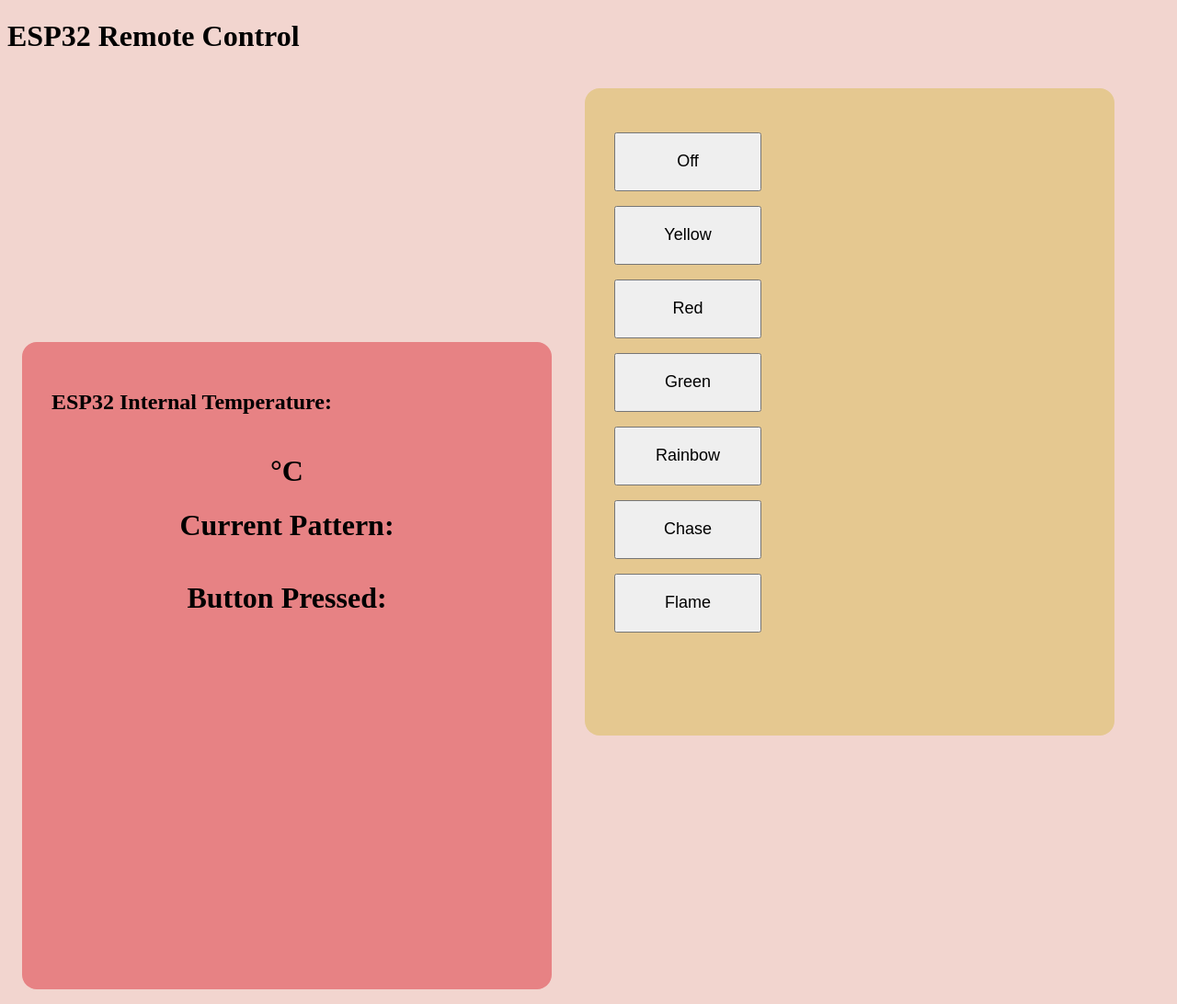
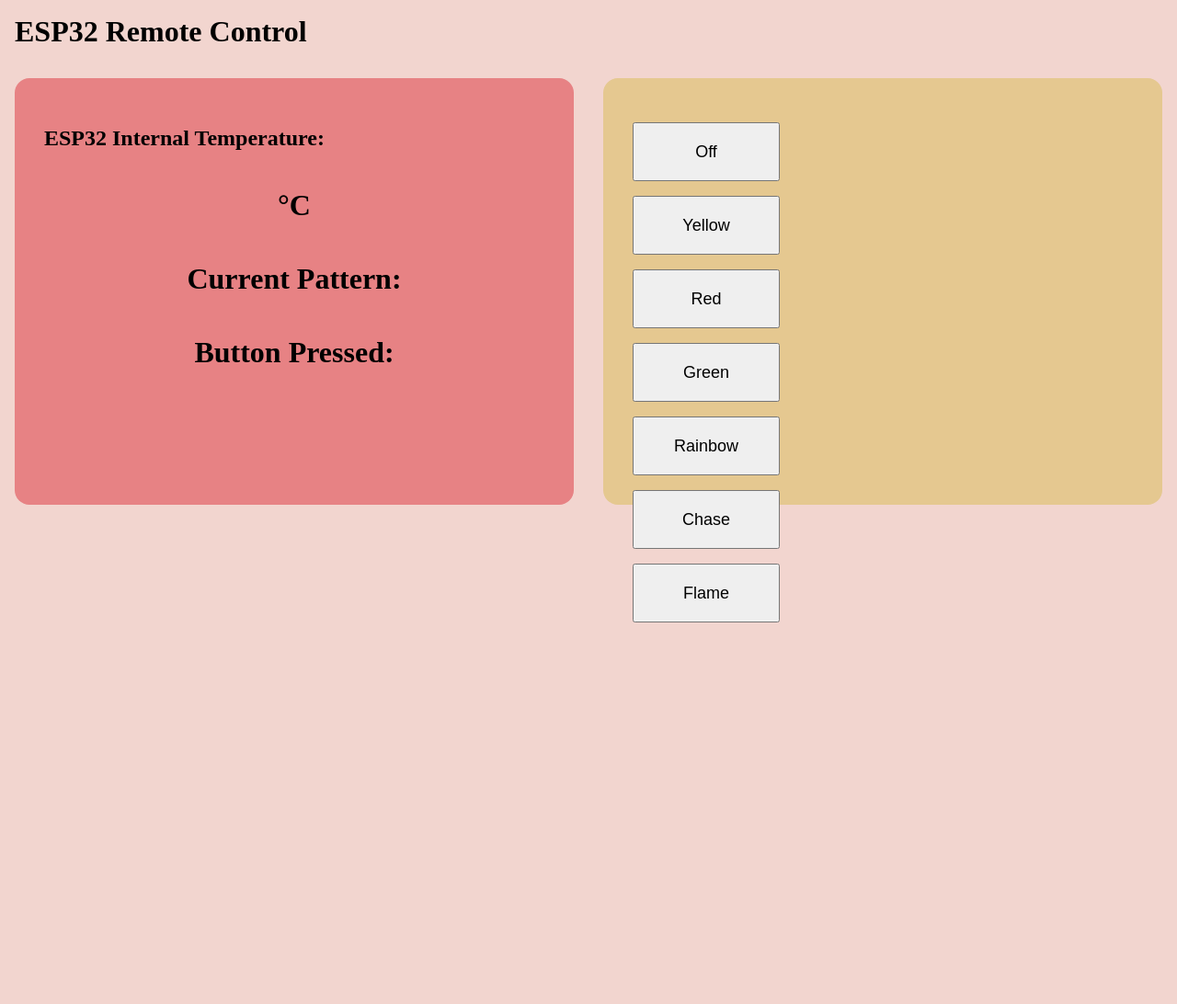
Before and after one commit to LwardShef/ArduinoCOM313, a Flask app: page / in a window 1280 px wide. Shown: the whole page at 92% size. After the commit the page ends 677 px from the top, so only its background shows below. Run offline with Flask 3, Linux system fonts and the light colour scheme.

Commit message:
Fixed it looking jank

```diff
--- a/static/style.css
+++ b/static/style.css
@@ -1,9 +1,11 @@
 body{
     background-color: #f2d5cf;
     height:100vh;
+    margin: 0;
 }
 .title{
     width:100vw;
+    margin: 1rem;
 }
 #middle-column{
     background-color: #e78284;
@@ -11,20 +13,26 @@
 #right-column{
     background-color: #e5c890;
 }
+#columns{
+    display: flex;
+}
 #middle-column, #right-column{
-    display:inline-block;
+    flex:50%;
     padding: 2rem;
     margin: 1rem;
     border-radius: 1rem;
-    height:80vh;
-    width: 40vw;
-}
-#middle-column h1{
-    display:flex;
-    justify-content: center;
+    height:50vh;
+
 }
 input{
     width:10rem;
     height: 4rem;
     font-size: large;
 }
+.data-display h1{
+    display: inline;
+}
+.data-display{
+    justify-content: center;
+    display: flex;
+}
--- a/templates/Home.html
+++ b/templates/Home.html
@@ -10,26 +10,24 @@
 <body>
 <h1 class="title">ESP32 Remote Control</h1>
 <div id="columns">
-    <div id="middle-column">
-        <div>
+    <div class="column" id="middle-column">
            <h2>ESP32 Internal Temperature:</h2>
-            <div id="temperature-display">
+            <div class="data-display" id="temperature-display">
                 <h1 id="temperature"></h1>
                 <h1>&#176;C</h1>
             </div>
-            <div>
-                <h1>Current Pattern:</h1>
+            <div class="data-display">
+                <h1>Current Pattern: </h1>
                 <h1 id="pattern"></h1>
             </div>
-            <div>
-                <h1>Button Pressed:</h1>
+            <div class="data-display">
+                <h1>Button Pressed: </h1>
                 <h1 id="button"></h1>
             </div>
-        </div>
 
 
     </div>
-    <div id="right-column">
+    <div class="column" id="right-column">
         <form  action="/" method="post">
             <p><input type="submit" name="submit" value="Off"> </p>
             <p><input type="submit" name="submit" value="Yellow"> </p>
```
